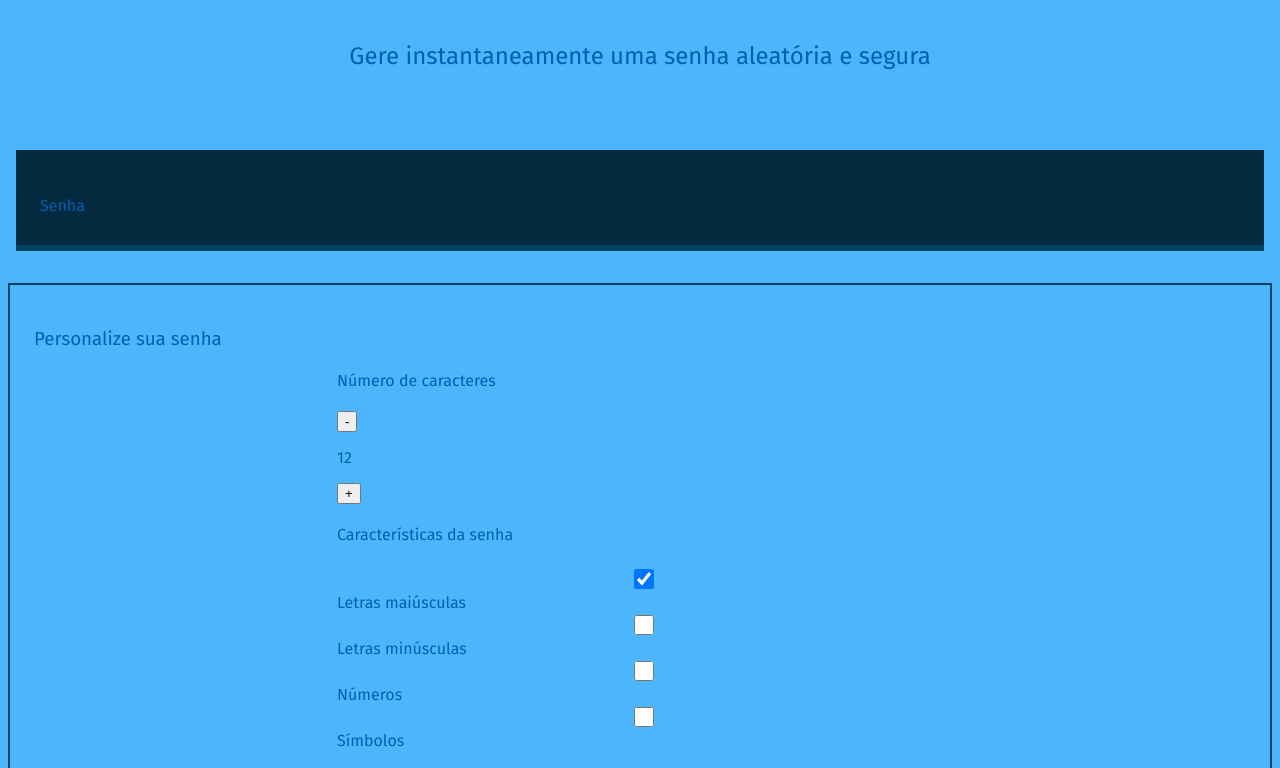
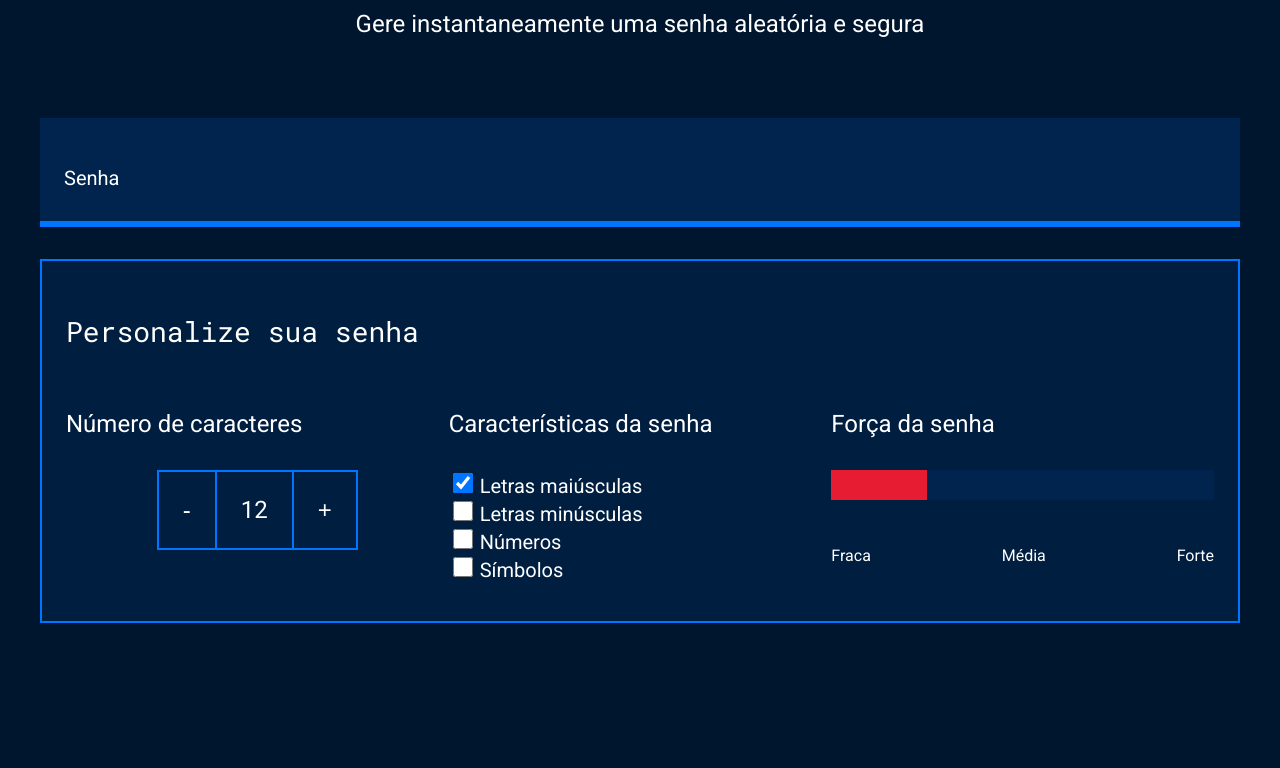
Before and after one commit to marcosronaldinho/gerador-de-senhas, a plain HTML site: page index.html in a window 1280 px wide. Shown: the part 185-953 px from the top of the page. After the commit the page ends 816 px from the top, so only its background shows below. Drawn offline with Linux system fonts and the light colour scheme; a script that the page names is missing.

Commit message:
Refactor CSS for improved styling and structure

```diff
--- a/style.css
+++ b/style.css
@@ -1,32 +1,32 @@
-@import url('https://fonts.googleapis.com/css2?family=Fira+Sans:ital,wght@0,100;0,200;0,300;0,400;0,500;0,600;0,700;0,800;0,900;1,100;1,200;1,300;1,400;1,500;1,600;1,700;1,800;1,900&display=swap');
+@import url('https://fonts.googleapis.com/css2?family=Roboto&family=Roboto+Mono&display=swap');
+
 :root{
-    --vermelho: rgb(0, 96, 175);
-    --cor-de-fundo: #4cb6fc;
-    --fundo-senha: #052a3f;
-    --fundo-texto: #6FD1D7;
-    --borda: #00445f;
-    --fonte: "Fira Sans", sans-serif;
-
+    --branco: white;
+    --cor-de-fundo: #00162E;
+    --fundo-senha: #00244D;
+    --fundo-texto: #001E40;
+    --borda: #0075FF;
+    --roboto: 'Roboto', sans-serif;
+    --roboto-mono: 'Roboto Mono', monospace;
 }
 
 *{
-    font-weight:400;
+    font-weight: 400;
 }
 
 body{
-    color: var(--vermelho);
+    color: var(--branco);
     background-color: var(--cor-de-fundo);
-    font-family: var(--fonte);
+    font-family: var(--roboto);
 }
 
 .titulo-principal{
-    font-family: var(--fonte);
+    font-family: var(--roboto-mono);
+    font-size: 32px;
 }
 
 .titulo-secundario{
     font-size: 24px;
-    text-align: center;
-    margin: 80px;
 }
 
 .conteudo-titulo{
@@ -34,41 +34,48 @@
     margin-top: 80px;
 }
 
-.cadeado-conteudo{
-    width: 100px;
-}
 .conteudo-senha{
     margin-top: 80px;
     background: var(--fundo-senha);
     padding: 24px;
     border-bottom: 6px solid var(--borda);
 }
+
 #campo-senha{
     background-color: var(--fundo-senha);
     border: none;
-    color: var(--vermelho);
+    color: var(--branco);
+    font-family: var(--roboto-mono);
     font-size: 40px;
-    width: 50%;
+    width: 70%;
 }
 
 #campo-senha:focus{
-    outline:none;
+    outline: none;
 }
 
-.conteudo-senha{
+.conteudo{
     max-width: 1200px;
     margin: 0 auto;
 }
+
 .parametro{
-    background-color: var(--cor-de-fundo) ;
+    background-color: var(--fundo-texto);
     border: 2px solid var(--borda);
     margin-top: 32px;
     padding: 24px;
 }
-.parametro-senha_titulo{
-    font-size: 24px;
+
+.parametro-titulo{
+    font-family: var(--roboto-mono);
+    font-size: 28px;
 }
-.parametro-coluna_senha{
+
+.parametro-senha__titulo{
+    font-size:24px;
+}
+
+.parametro-coluna__senha{
     display: flex;
     flex-direction: column;
     justify-content: center;
@@ -77,37 +84,69 @@
     width: 50%;
     margin: 0 auto;
 }
-.parametro-senha_botoes{
+
+.parametro-senha-botoes{
     display: flex;
     justify-content: center;
 }
-.parametro-senha_botão{
+
+.parametro-senha__botao{
     background-color: var(--fundo-texto);
-    color: var(--vermelho);
+    color: var(--branco);
     border: 2px solid var(--borda);
-    border-bottom: 24px;
+    padding: 24px;
+    font-size: 24px;
     cursor: pointer;
 }
-.parametro-senha_texto{
+.parametro-senha__texto{
     padding: 24px;
     border-top: 2px solid var(--borda);
     border-bottom: 2px solid var(--borda);
     margin: 0;
+    font-size: 24px;
 }
-.label{
-    font-size:20px;
+
+label{
+    font-size: 20px;
 }
+
 .checkbox{
     width: 20px;
     height: 20px;
-    width: 100%
-}
-.barra{
-    background-color:aqua;
+    cursor: pointer;
 }
 
-@media screen and(min-width: 768px){
-    .parametro-coluna_senha{
+.barra{
+    background-color: var(--fundo-senha);
+    height: 30px;
+    width: 100%;
+}
+.forca{
+    height: 30px;
+    position: relative;
+    bottom: 30px;
+}
+.fraca{
+    width: 25%;
+    background-color: #E71B32;
+}
+.media{
+    background-color: #FAF408;
+    width: 50%;
+}
+.forte{
+    background-color: #00FF85;
+    width: 100%;
+}
+
+.parametro-senha-textos{
+    display: flex;
+    justify-content: space-between;
+}
+
+
+@media screen and (min-width: 768px) {
+    .parametro-coluna__senha{
         flex-direction: row;
     }
 }
```
